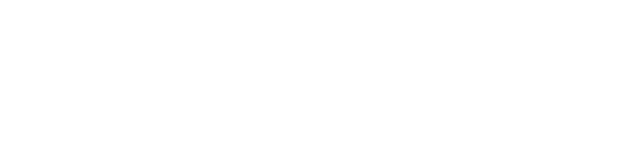
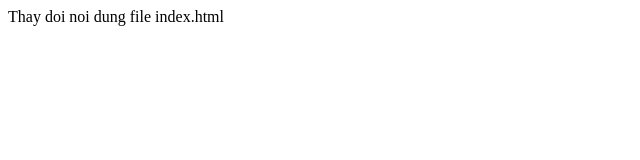
Before and after one commit to Khanhb1910082/khanh, a plain HTML site: page project/index.html in a window 1280 px wide. Shown: the whole page, without its empty margins (0-640 px from the left). Drawn offline with Linux system fonts and the light colour scheme.

Commit message:
hotfix index.html

```diff
--- a/project/index.html
+++ b/project/index.html
@@ -3,5 +3,6 @@
 	</head>
 
 	<body>
+		<div>Thay doi noi dung file index.html</div>
 	</body>
 </html>
```
